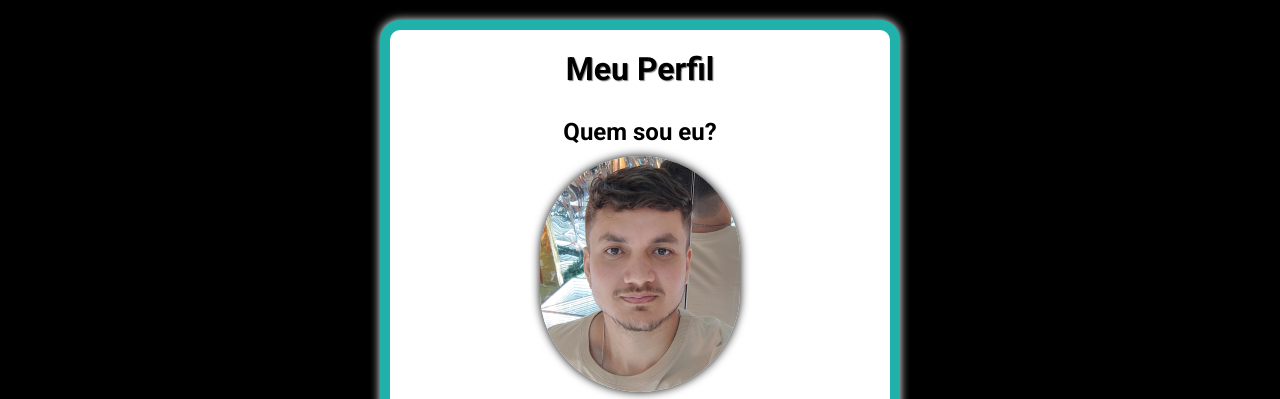
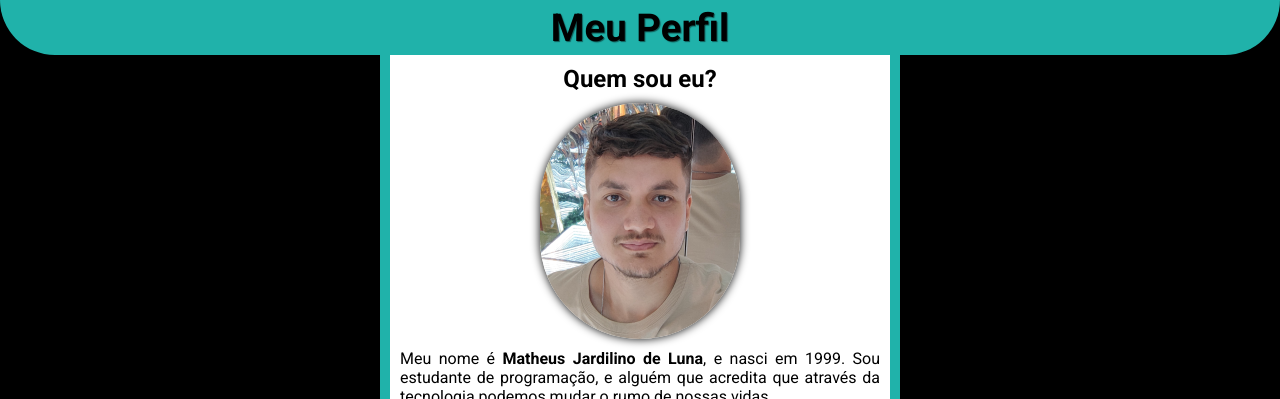
Before and after one commit to jardluna/main-one-page, a plain HTML site: page index.html in a window 1280 px wide. Shown: the top 399 px of the page. Drawn offline with Linux system fonts and the light colour scheme.

Commit message:
Update index.html

```diff
--- a/index.html
+++ b/index.html
@@ -3,7 +3,7 @@
 <head>
     <meta charset="UTF-8">
     <meta name="viewport" content="width=device-width, initial-scale=1.0">
-    <title>Meu Site</title>
+    <title>Meu Perfil</title>
     <style>
         @import url('https://fonts.googleapis.com/css2?family=Roboto:ital,wght@0,100;0,300;0,400;0,500;0,700;0,900;1,100;1,300;1,400;1,500;1,700;1,900&display=swap');
 
@@ -20,22 +20,26 @@
             font-family: var(--fonte-padrao);
         }
 
+        header {
+            background-color: lightseagreen;
+            text-align: center;
+            padding: 5px;
+            font-size: 1.2em;
+            border-bottom-left-radius: 110px;
+            border-bottom-right-radius: 110px;
+            text-shadow: 1px 1px 1px rgba(0, 0, 0, 0.5);
+        }
+
         main {
             background-color: white;
             max-width: 500px;
             min-width: 250px;
-            border: solid 10px lightseagreen;
-            border-radius: 20px;
-            margin: 20px auto;
+            border-right: solid 10px  lightseagreen;
+            border-bottom: solid 10px  lightseagreen;
+            border-left: solid 10px  lightseagreen;
+            border-radius: 0px 0px 20px 20px;
+            margin: auto;
             text-align: justify;
-            box-shadow: 0px 0px 10px 0px white;
-        }
-
-        main > h1 {
-            padding: 10px;
-            margin: 10px;
-            text-align: center;
-            text-shadow: 1px 1px 1px rgba(0, 0, 0, 0.5);
         }
 
         main > h2 {
@@ -83,22 +87,18 @@
     </style>
 </head>
 <body>
+    <header>
+        <h1>Meu Perfil</h1>
+    </header>
     <main>
-        <h1>Meu Perfil</h1>
-
         <h2>Quem sou eu?</h2>
-
         <img src="imagens/minha-foto-pp.png" class="fotoPrincipal" alt="">
-
         <p>Meu nome é <strong>Matheus Jardilino de Luna</strong>, e nasci em 1999. Sou estudante de programação, e alguém que acredita que através da tecnologia podemos mudar o rumo de nossas vidas.</p>
         <nav>
             <h3>Minhas redes sociais:</h3>
-
             <ul>
                 <li><a href="https://github.com/jardluna" target="_blank">Acesse meu repositório no <strong>GitHub</strong>&nbsp;&nbsp;<img src="imagens/github-pp.png" alt=""></a></li>
-
                 <li><a href="https://www.instagram.com/mathlunna/" target="_blank">Acesse meu <strong>Instagram</strong>&nbsp;&nbsp;<img src="imagens/instagram-pp.png" alt=""></a></li>
-
                 <li><a href="#" target="_blank">Acesse meu <strong>LinkedIn</strong>&nbsp;&nbsp;<img src="imagens/linkedin-pp.png" alt=""></a></li>
             </ul>
         </nav>
```
